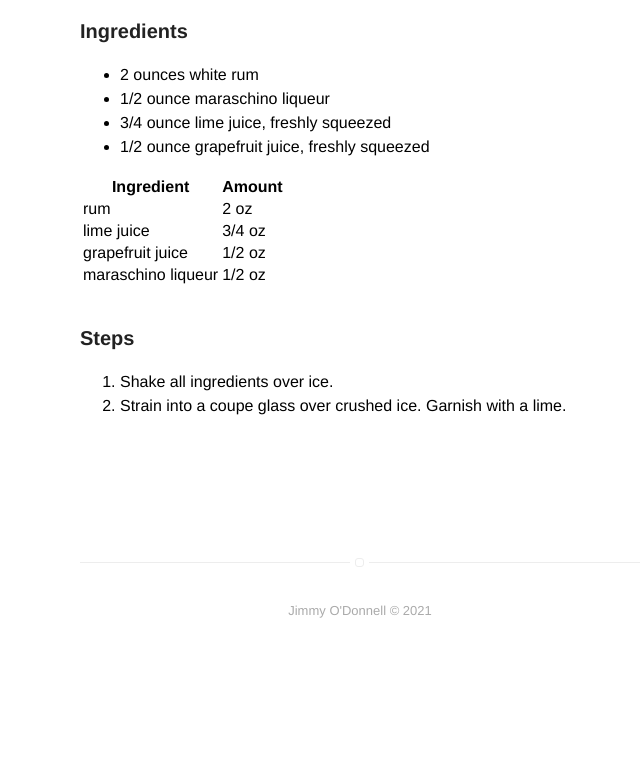
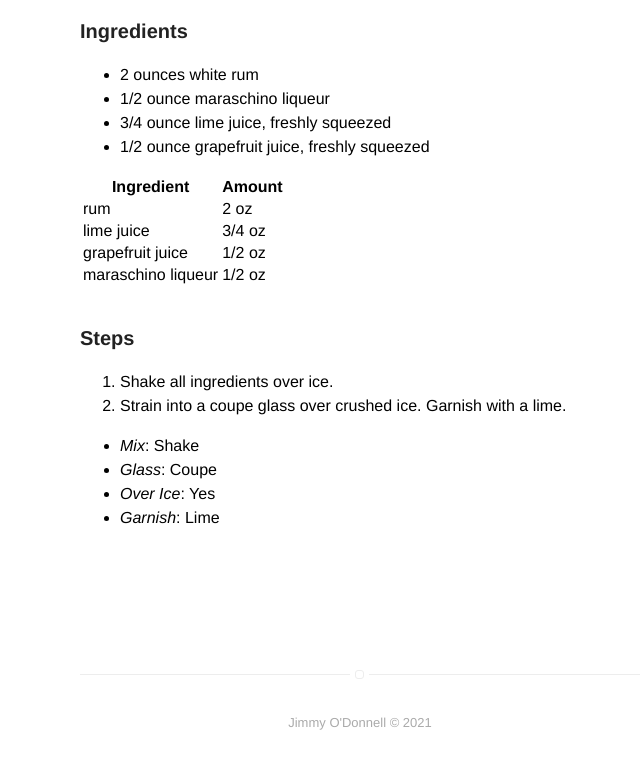
Before and after one commit to jimmyodonnell/jimmyodonnell.github.io, a Jekyll site: the page built from recipes/hemingway-daiquiri.md, in a window 1280 px wide. Shown: the part 599-1369 px from the top of the page, without its empty margins (280-920 px from the left). Built offline with Jekyll 4.4.1, drawn with Linux system fonts in a browser that asks for light colours; before the commit the page ends 1257 px from its top, so only the background shows below that.

Commit message:
play with format of method

```diff
--- a/recipes/hemingway-daiquiri.md
+++ b/recipes/hemingway-daiquiri.md
@@ -29,3 +29,9 @@ comments: false
 
 1. Shake all ingredients over ice.
 2. Strain into a coupe glass over crushed ice. Garnish with a lime.
+
+
+- *Mix*: Shake
+- *Glass*: Coupe
+- *Over Ice*: Yes
+- *Garnish*: Lime
```
